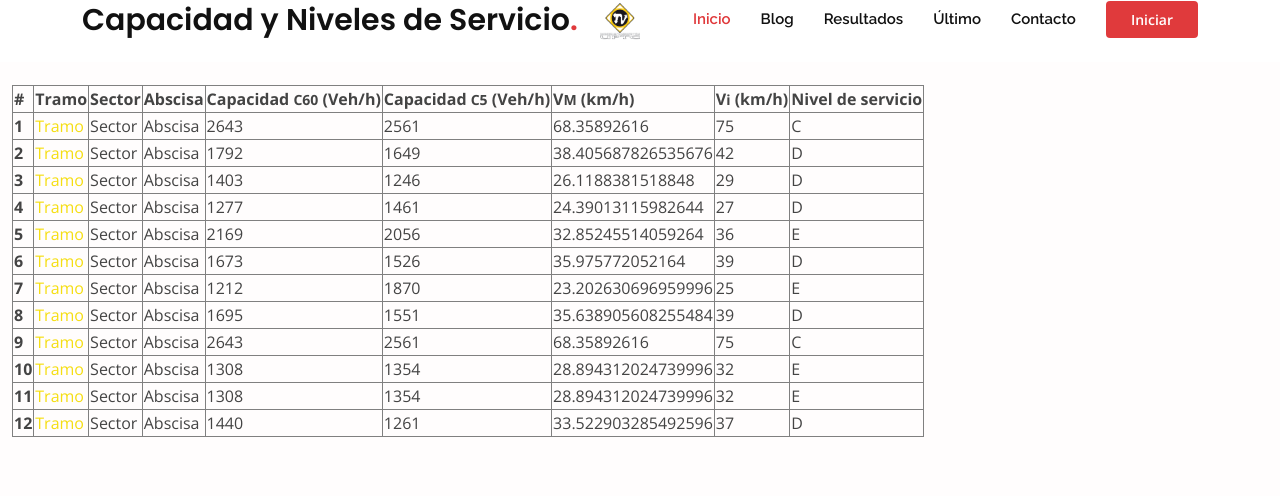
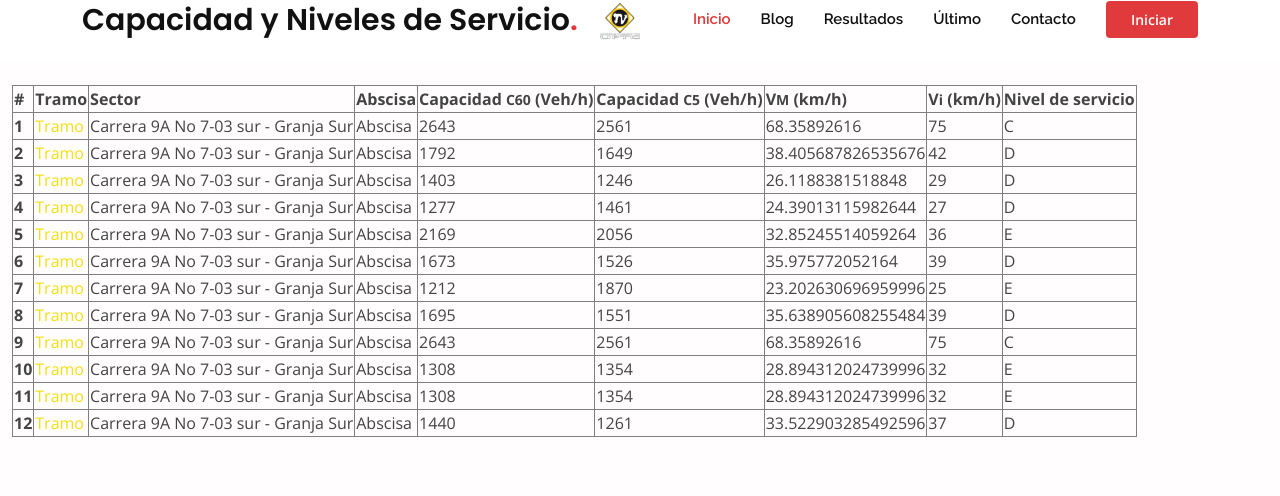
Before and after one commit to Nico3270/Tesis, a Flask app: page /resultados in a window 1280 px wide. Shown: the part 23-519 px from the top of the page. Run offline with Flask 2, Linux system fonts and the light colour scheme; data comes from the database, SQL or seed files in the repository; some libraries are stand-ins or nearby versions.

Commit message:
Versión 2.1.2

```diff
--- a/templates/data.html
+++ b/templates/data.html
@@ -84,7 +84,7 @@
               <tr>
                 <th scope="row">{{dato.id}}</th>
                 <td><a href="{{ url_for('registro', index=dato.id) }}">Tramo</a></td>
-                <td>Sector</td>
+                <td>Carrera 9A No 7-03 sur - Granja Sur</td>
                 <td>Abscisa</td>
                 <td>{{dato.cap_60}}</td>
                 <td>{{dato.cap_5}}</td>
```
